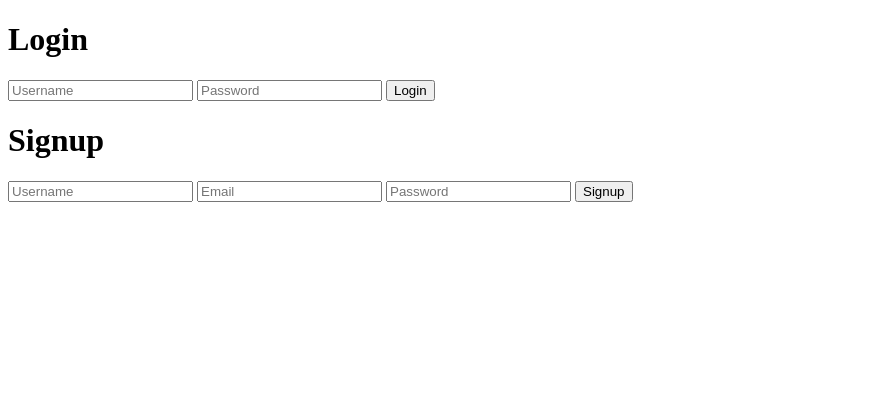
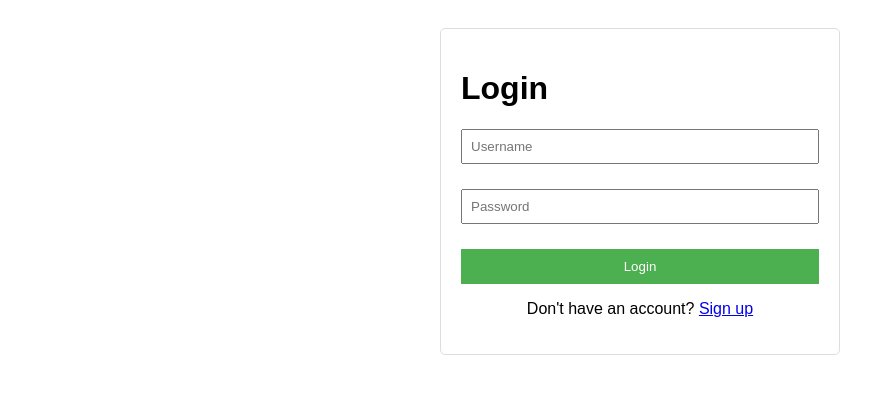
Before and after one commit to north110/WikiSwipe, a FastAPI app: page /login_page in a window 1280 px wide. Shown: the top 394 px of the page, without its empty margins (0-895 px from the left). Run offline with FastAPI, Linux system fonts and the light colour scheme.

Commit message:
Login Works

```diff
--- a/templates/login.html
+++ b/templates/login.html
@@ -3,24 +3,97 @@
   <head>
     <meta charset="UTF-8" />
     <title>Login / Signup</title>
+    <style>
+      .container {
+        max-width: 400px;
+        margin: 0 auto;
+        padding: 20px;
+        font-family: Arial, sans-serif;
+      }
+      .form-container {
+        border: 1px solid #ddd;
+        padding: 20px;
+        border-radius: 5px;
+        margin-bottom: 20px;
+      }
+      .form-group {
+        margin-bottom: 15px;
+      }
+      input {
+        width: 100%;
+        padding: 8px;
+        margin-bottom: 10px;
+        box-sizing: border-box;
+      }
+      button {
+        padding: 10px 15px;
+        background-color: #4CAF50;
+        color: white;
+        border: none;
+        cursor: pointer;
+        width: 100%;
+      }
+      .toggle-link {
+        text-align: center;
+        margin-top: 15px;
+      }
+      .hidden {
+        display: none;
+      }
+    </style>
   </head>
   <body>
+    <div class="container">
+      <div id="loginSection" class="form-container">
         <h1>Login</h1>
         <form id="loginForm">
+          <div class="form-group">
             <input type="text" id="loginUsername" placeholder="Username" required />
+          </div>
+          <div class="form-group">
             <input type="password" id="loginPassword" placeholder="Password" required />
+          </div>
           <button type="submit">Login</button>
         </form>
+        <div class="toggle-link">
+          <p>Don't have an account? <a href="#" id="showSignup">Sign up</a></p>
+        </div>
+      </div>
 
+      <div id="signupSection" class="form-container hidden">
         <h1>Signup</h1>
         <form id="signupForm">
+          <div class="form-group">
             <input type="text" id="signupUsername" placeholder="Username" required />
+          </div>
+          <div class="form-group">
             <input type="email" id="signupEmail" placeholder="Email" required />
+          </div>
+          <div class="form-group">
             <input type="password" id="signupPassword" placeholder="Password" required />
+          </div>
           <button type="submit">Signup</button>
         </form>
+        <div class="toggle-link">
+          <p>Already have an account? <a href="#" id="showLogin">Login</a></p>
+        </div>
+      </div>
+    </div>
 
     <script>
+      // Toggle between login and signup views
+      document.getElementById("showSignup").addEventListener("click", (e) => {
+        e.preventDefault();
+        document.getElementById("loginSection").classList.add("hidden");
+        document.getElementById("signupSection").classList.remove("hidden");
+      });
+
+      document.getElementById("showLogin").addEventListener("click", (e) => {
+        e.preventDefault();
+        document.getElementById("signupSection").classList.add("hidden");
+        document.getElementById("loginSection").classList.remove("hidden");
+      });
+
       // Handle login form submission
       document.getElementById("loginForm").addEventListener("submit", async (e) => {
         e.preventDefault();
@@ -65,6 +138,9 @@
 
         if (response.ok) {
           alert("Signup successful, please login.");
+          // Show login section after successful signup
+          document.getElementById("signupSection").classList.add("hidden");
+          document.getElementById("loginSection").classList.remove("hidden");
         } else {
           alert("Signup failed");
         }
```
Lines whose indentation alone changed are shown as unchanged.
